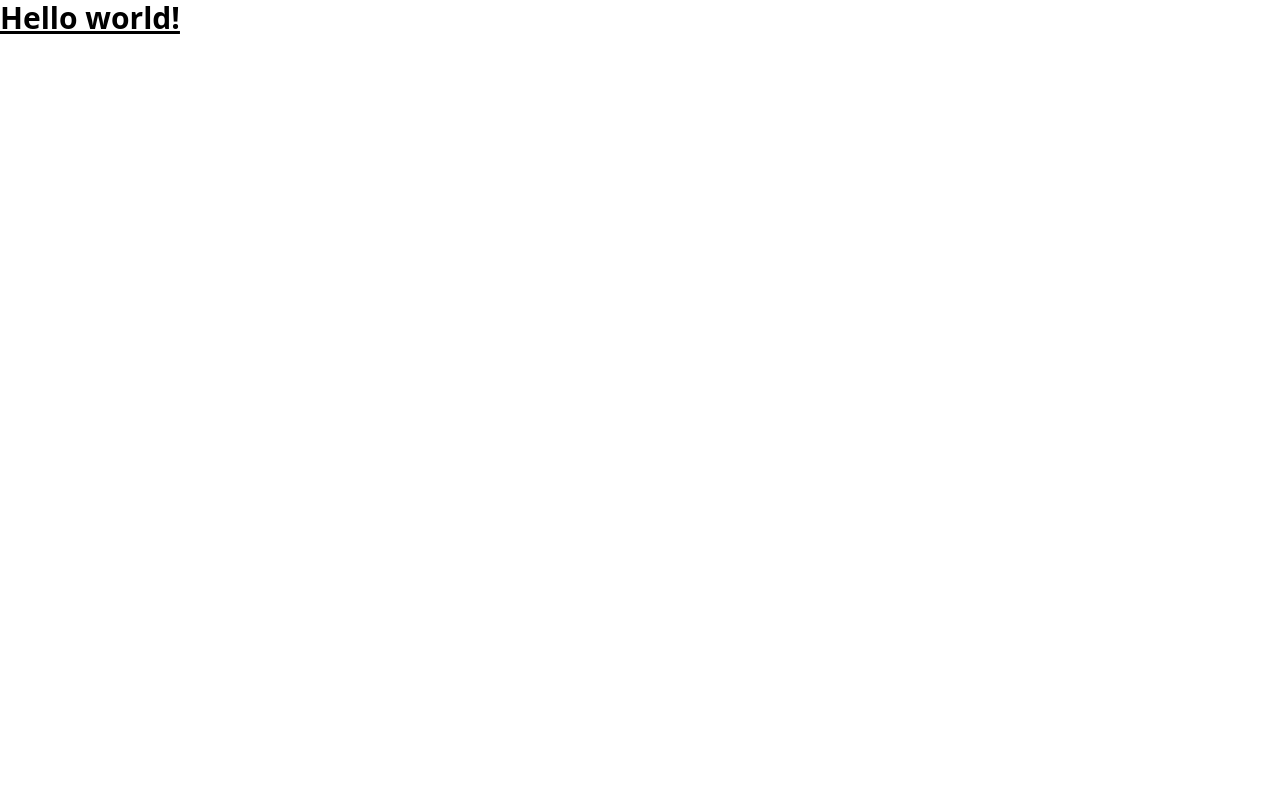
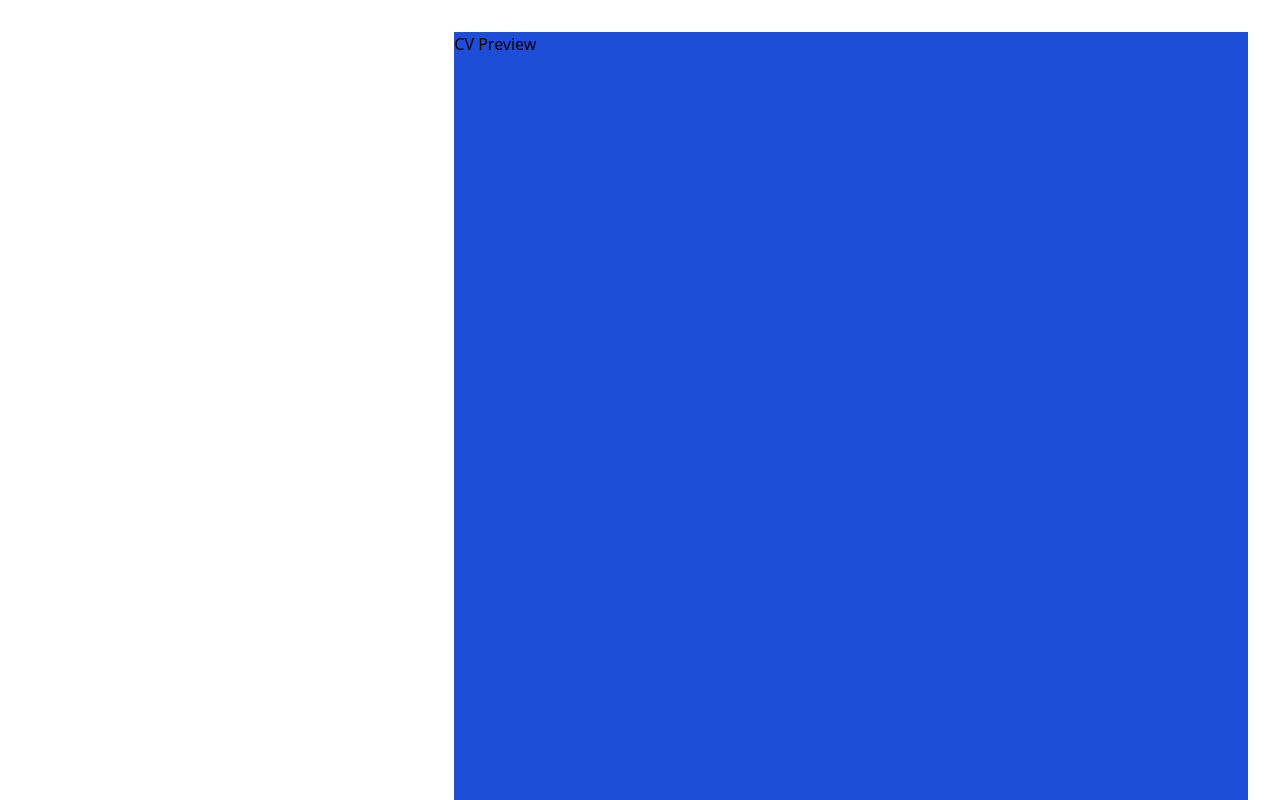
Before and after one commit to AkzechKyla/CVApplicationMaker, a React (Vite) app: page / in a window 1280 px wide. Shown: the top 800 px of the page. Built offline with nearby package versions, Linux system fonts and the light colour scheme.

Commit message:
Add CV Preview div

```diff
--- a/src/App.tsx
+++ b/src/App.tsx
@@ -1,7 +1,9 @@
+import CVPreview from './components/CVPreview'
+
 export default function App() {
     return (
-      <h1 className="text-3xl font-bold underline">
-        Hello world!
-      </h1>
+      <div className="mt-8 mr-8 mb-8 overflow-auto">
+        <CVPreview/>
+      </div>
     )
 }
--- /dev/null
+++ b/src/components/CVPreview.tsx
@@ -0,0 +1,9 @@
+function CVPreview() {
+    return(
+        <div className="bg-blue-700 float-right" style={{ width: '793.7px', height: '1122.5px' }}>
+            <p>CV Preview</p>
+        </div>
+    );
+}
+
+export default CVPreview;
```
